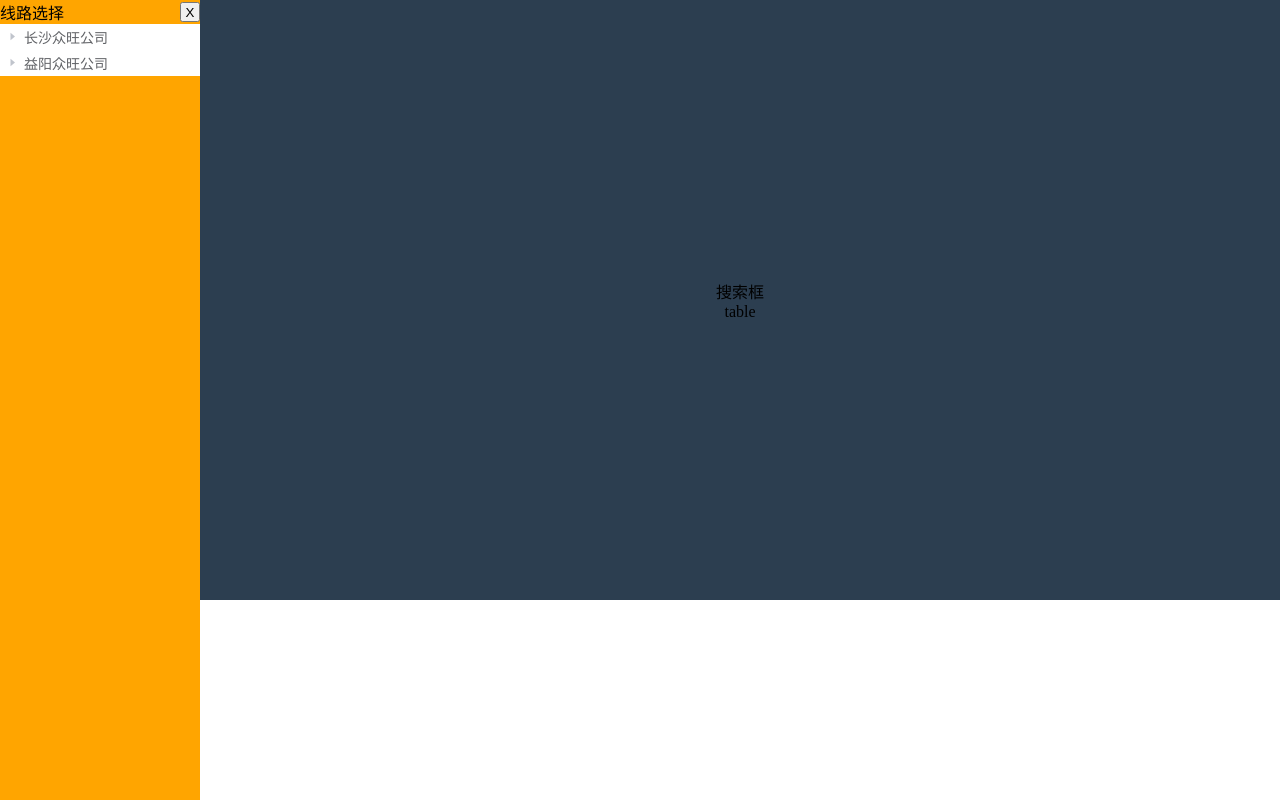
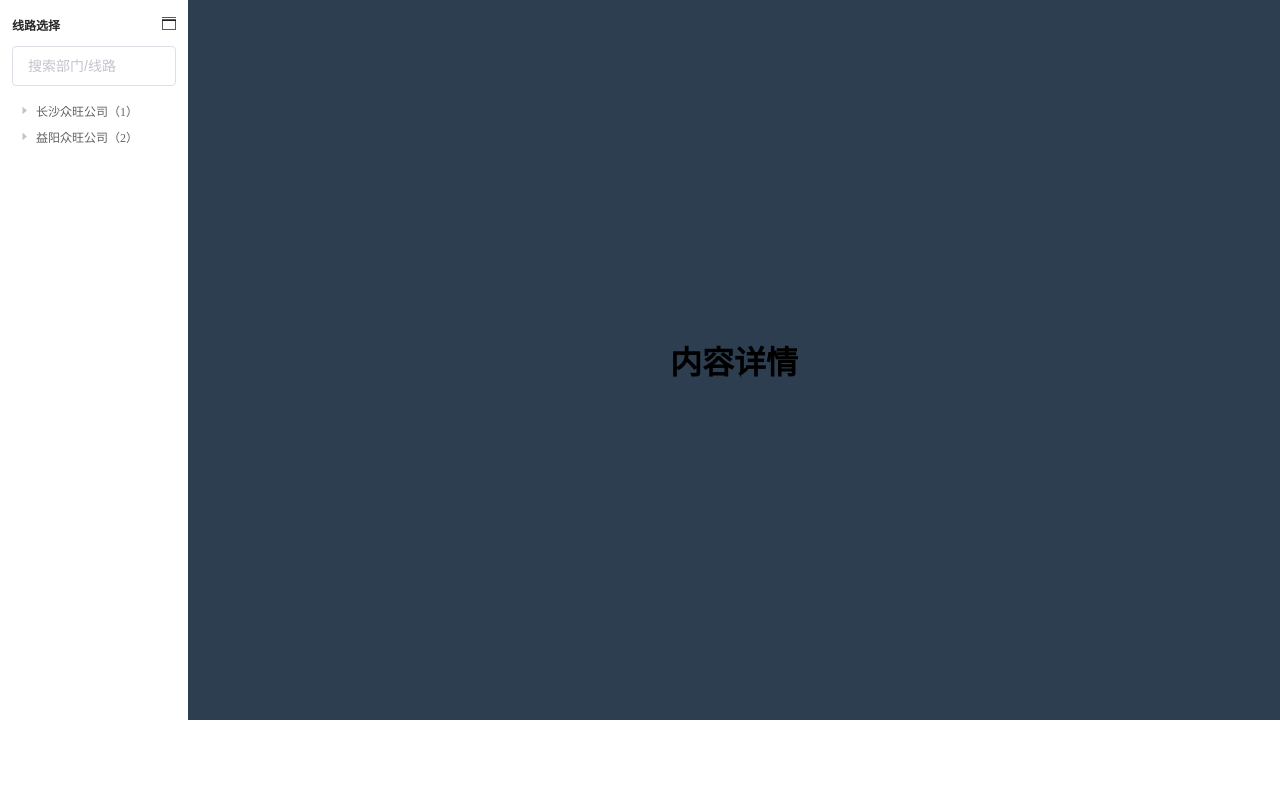
Before and after one commit to A-Tione/tree-demo, a Vue app: page / in a window 1280 px wide. Built offline with nearby package versions, Linux system fonts and the light colour scheme.

Commit message:
搜索样式

```diff
--- a/src/App.vue
+++ b/src/App.vue
@@ -68,12 +68,26 @@
             }
         },
 
+        mounted() {
+            this.treesInfo(this.trees)
+        },
+
         methods: {
             cut(isCut) {
                 this.isCut = isCut
             },
             updateIdKey(nodeKeyObj) {
                 this.nodeKeyObj = nodeKeyObj
+            },
+            treesInfo(item) { // trees初始化
+                item.forEach(value => {
+                    if(value.children) {
+                        if(value.label) {
+                            value.label = value.label + `（${value.children.length}）`
+                            this.treesInfo(value.children)
+                        }
+                    }
+                })
             }
         }
 
@@ -91,7 +105,7 @@
         height: 100vh;
         display: flex;
         .app-left {
-            width: 200px;
+            width: 188px;
             height: 100%;
         }
         .app-right {
@@ -99,4 +113,19 @@
             height: 100%;
         }
     }
+    .el-menu.el-menu--horizontal {
+        border: none !important;
+    }
+    .el-submenu__title {
+        height: initial !important;
+        line-height: initial !important;
+    }
+    .el-tree--highlight-current .el-tree-node.is-current>.el-tree-node__content {
+        background: #F0F5FF;
+        color: #1890FF;
+        font-weight: 600;
+    }
+    .el-tree-node__label {
+        font-size: 12px !important;
+    }
 </style>
--- a/src/components/Blank.vue
+++ b/src/components/Blank.vue
@@ -1,7 +1,6 @@
 <template>
     <div class="content">
-        <div>搜索框</div>
-        <div>table</div>
+       内容详情
     </div>
 </template>
 
@@ -30,7 +29,9 @@
         flex-direction: column;
         justify-content: center;
         align-items: center;
-        min-height: 600px;
+        min-height: 90vh;
+        font-weight: 600;
+        font-size: 32px;
     }
 
 </style>
--- a/src/components/ColTable.vue
+++ b/src/components/ColTable.vue
@@ -2,8 +2,13 @@
     <div class="content">
         <header>
             <p>线路选择</p>
-            <button @click="circuitCut">X</button>
+            <el-button class="button" type="info" @click="circuitCut" circle>  </el-button>
         </header>
+        <el-input
+                class="input-class"
+                placeholder="搜索部门/线路"
+                v-model="filterText">
+        </el-input>
         <el-tree
                 ref="vueTree"
                 node-key="id"
@@ -11,6 +16,7 @@
                 :props="defaultProps"
                 :default-expanded-keys="checkedKeys"
                 :default-checked-keys="checkedKeys"
+                :filter-node-method="filterNode"
                 accordion
                 highlight-current
                 @node-click="handleNodeClick">
@@ -40,6 +46,7 @@
 
         data() {
             return {
+                filterText: '',
                 checkedKeys: [],
                 defaultProps: {
                     children: 'children',
@@ -52,6 +59,9 @@
         watch: {
             idKey() {
                 this.updateInfo()
+            },
+            filterText(val) {
+                this.$refs.vueTree.filter(val);
             }
         },
 
@@ -65,6 +75,10 @@
                     this.$refs.vueTree.setCurrentKey(this.nodeKeyObj.id)
                     this.checkedKeys = [this.nodeKeyObj.id]
                 }
+            },
+            filterNode(value, data) {
+                if (!value) return true;
+                return data.label.indexOf(value) !== -1;
             },
             handleNodeClick(nodeKeyObj) {
                 if (!nodeKeyObj.children) {
@@ -82,21 +96,50 @@
 
 <style lang="scss" scoped>
     .content {
+        font-size: 12px;
         display: flex;
         flex-direction: column;
-        background: orange;
         height: 100%;
-
+        padding: 16px 12px;
         header {
             display: flex;
             justify-content: space-between;
             align-items: center;
-
-            button {
-                width: 20px;
-                height: 20px;
-                cursor: pointer;
+            margin-bottom: 12px;
+            p {
+                color: rgba(0, 0, 0, 0.85);
+                font-weight: 600;
             }
+            .button{
+                position: relative;
+                padding: 0;
+                width: 14px;
+                height: 10px;
+                border: 1px solid rgba(0, 0, 0, 0.65);
+                background: white;
+                border-radius: 0;
+                &::before {
+                    position: absolute;
+                    content: '';
+                    width: 14px;
+                    height: 2px;
+                    top: -2px;
+                    left: -1px;
+                    background: rgba(0, 0, 0, 0.65);
+                }
+                &::after {
+                    position: absolute;
+                    content: '';
+                    width: 14px;
+                    height: 1px;
+                    top: -4px;
+                    left: -1px;
+                    background: rgba(0, 0, 0, 0.65);
+                }
+            }
+        }
+        .input-class {
+            margin-bottom: 12px;
         }
     }
 </style>
--- a/src/components/RowTable.vue
+++ b/src/components/RowTable.vue
@@ -3,7 +3,7 @@
         <div class="left">
             <el-menu class="el-menu-demo" mode="horizontal">
                 <el-submenu index="1">
-                    <template slot="title">线路查询</template>
+                    <template slot="title">线路选择</template>
                     <el-tree
                             ref="vueTree2"
                             node-key="id"
@@ -32,7 +32,7 @@
             </div>
         </div>
         <div class="right">
-            <button @click="circuitCut">X</button>
+            <el-button class="button" type="info" @click="circuitCut" circle></el-button>
         </div>
     </div>
 </template>
@@ -130,21 +130,29 @@
         display: flex;
         justify-content: space-between;
         align-items: center;
-        background: #42b983;
         width: 100%;
-        height: 100px;
+        height: 48px;
         .left{
             display: flex;
             align-items: center;
             width: 90%;
             .el-menu-demo {
                 width: 120px;
+                height: 24px;
                 margin-right: 20px;
+                display: flex;
+                align-items: center;
             }
             .tags {
+                margin-right: 10px;
                 cursor: pointer;
+                border: 1px solid rgba(0, 0, 0, 0.15);
+                color: rgba(0, 0, 0, 0.65);
+                background: white;
                 &.active {
-                    background: orangered;
+                    border: 1px solid #91D5FF;
+                    color: #1890FF;
+                    background: #E6F7FF;
                 }
             }
         }
@@ -153,10 +161,32 @@
             display: flex;
             justify-content: flex-end;
             margin-right: 10px;
-            button{
-                width: 20px;
-                height: 20px;
-                cursor: pointer;
+            .button {
+                position: relative;
+                padding: 0;
+                width: 10px;
+                height: 14px;
+                border: 1px solid rgba(0, 0, 0, 0.65);
+                background: white;
+                border-radius: 0;
+                &::before {
+                    position: absolute;
+                    content: '';
+                    width: 2px;
+                    height: 14px;
+                    top: -1px;
+                    left: -2px;
+                    background: rgba(0, 0, 0, 0.65);
+                }
+                &::after {
+                    position: absolute;
+                    content: '';
+                    width: 1px;
+                    height: 14px;
+                    top: -1px;
+                    left: -4px;
+                    background: rgba(0, 0, 0, 0.65);
+                }
             }
         }
 
```
